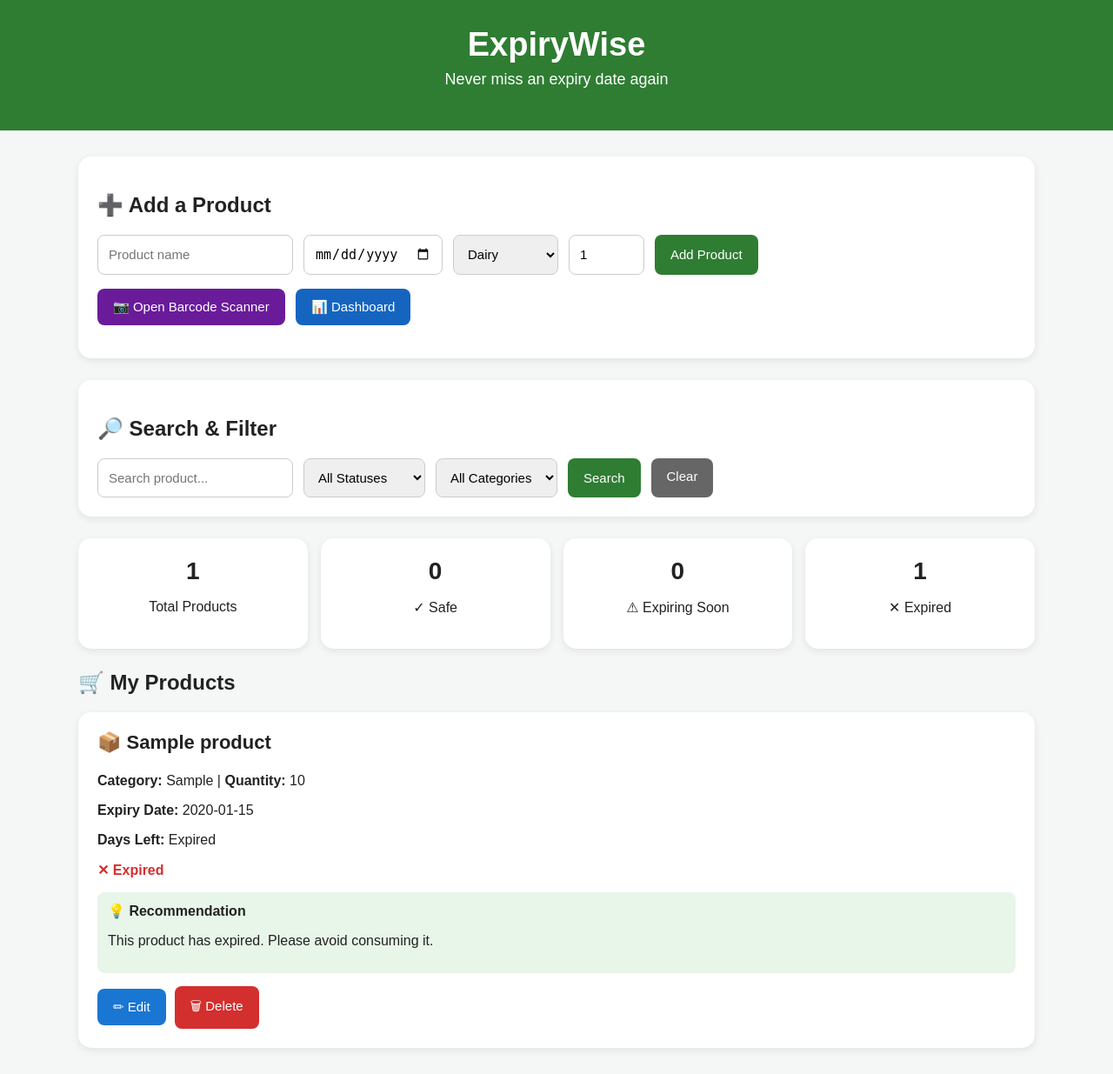
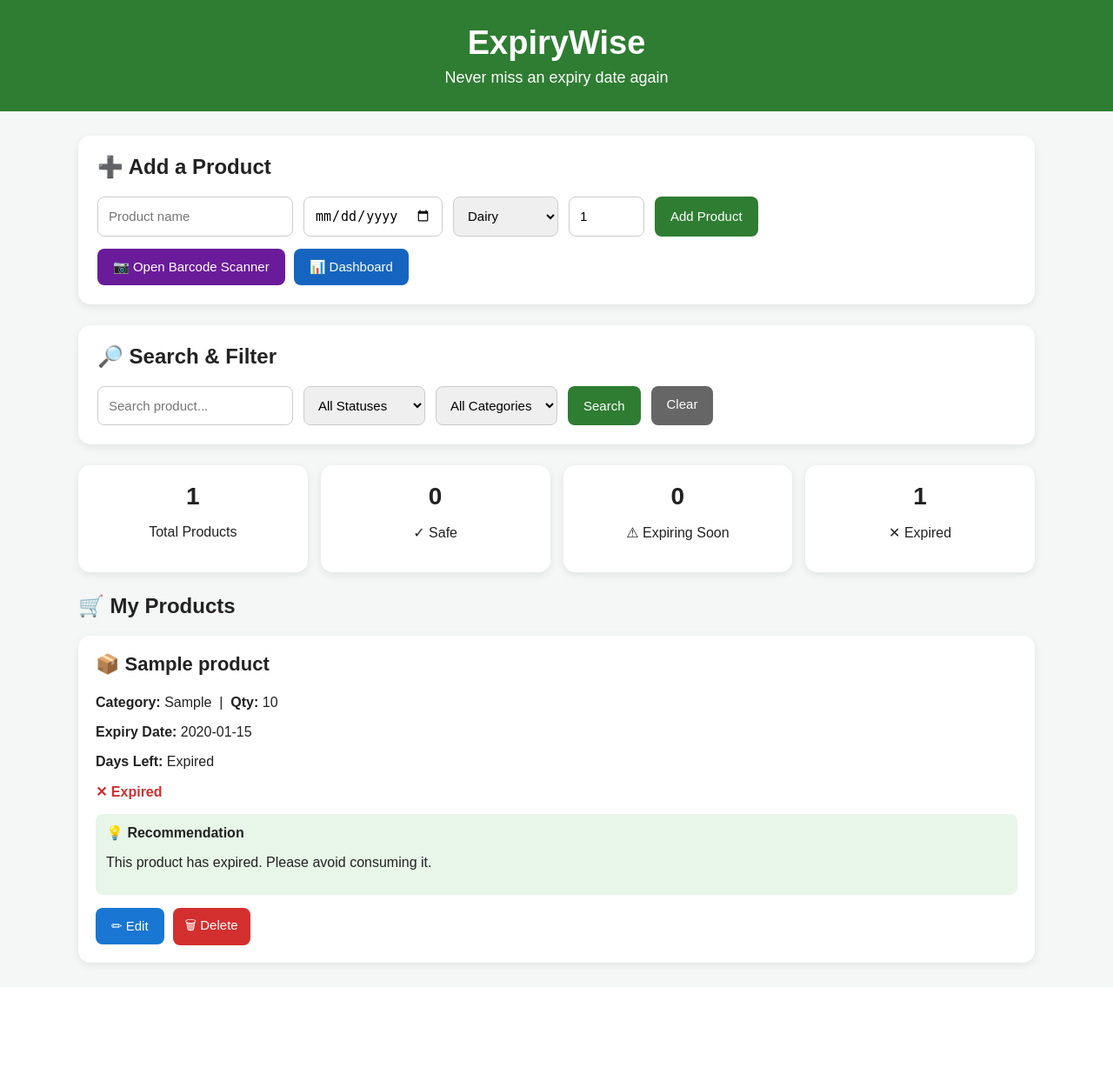
Before and after one commit to prasanthika2008-lgtm/ExpiryWise, a Flask app: page / in a window 1280 px wide. Shown: the whole page at 87% size. After the commit the page ends 1116 px from the top, so only its background shows below. Run offline with Flask 3, Linux system fonts and the light colour scheme; tables that the repository leaves empty hold one stand-in row (values such as "Sample post").

Commit message:
Clean up index.html styling and update .gitignore

```diff
--- a/templates/index.html
+++ b/templates/index.html
@@ -14,22 +14,23 @@
         }
         header {
             background: #2e7d32;
-            color: white;
-            padding: 30px;
+            color: #fff;
+            padding: 28px 18px;
             text-align: center;
         }
         header h1 { margin: 0; font-size: 38px; }
-        header p { margin-top: 8px; font-size: 18px; }
-        .container { width: 90%; max-width: 1100px; margin: 30px auto; }
-        .add-box, .search-box, .stat, .card, .empty {
-            background: white;
-            padding: 22px;
-            border-radius: 15px;
-            box-shadow: 0 3px 10px rgba(0,0,0,.08);
+        header p { margin: 8px 0 0; font-size: 18px; }
+        .container { width: 90%; max-width: 1100px; margin: 28px auto; }
+        .box, .stat, .card, .empty {
+            background: #fff;
+            border-radius: 14px;
+            box-shadow: 0 3px 10px rgba(0, 0, 0, .08);
         }
-        .add-box, .search-box { margin-bottom: 25px; }
+        .box { padding: 22px; margin-bottom: 24px; }
+        h2 { margin-top: 0; }
         form { display: flex; gap: 12px; flex-wrap: wrap; }
         input, select {
+            min-width: 0;
             padding: 12px;
             border: 1px solid #ccc;
             border-radius: 8px;
@@ -41,7 +42,7 @@
             border: none;
             border-radius: 8px;
             background: #2e7d32;
-            color: white;
+            color: #fff;
             cursor: pointer;
             text-decoration: none;
             font-size: 15px;
@@ -54,13 +55,17 @@
             border-radius: 8px;
             margin-bottom: 12px;
         }
+        .button-row { display: flex; flex-wrap: wrap; gap: 10px; margin-top: 14px; }
+        .scanner-btn { background: #6a1b9a; }
+        .dashboard-btn { background: #1565c0; }
+        .clear-btn { background: #666; }
         .stats {
             display: grid;
             grid-template-columns: repeat(auto-fit, minmax(160px, 1fr));
             gap: 15px;
             margin-bottom: 25px;
         }
-        .stat { text-align: center; }
+        .stat { text-align: center; padding: 20px; }
         .stat h3 { margin: 0; font-size: 28px; }
         .reminder {
             background: #fff3cd;
@@ -75,7 +80,8 @@
             grid-template-columns: repeat(auto-fit, minmax(260px, 1fr));
             gap: 20px;
         }
-        .card h3 { margin-top: 0; font-size: 22px; }
+        .card { padding: 20px; min-width: 0; }
+        .card h3 { margin-top: 0; font-size: 22px; overflow-wrap: anywhere; }
         .safe { color: #2e7d32; font-weight: bold; }
         .soon { color: #f57c00; font-weight: bold; }
         .expired { color: #d32f2f; font-weight: bold; }
@@ -85,15 +91,17 @@
             border-radius: 8px;
             margin-top: 12px;
         }
-        .actions { margin-top: 15px; display: flex; gap: 10px; align-items: center; }
+        .actions { margin-top: 15px; display: flex; gap: 10px; align-items: center; flex-wrap: wrap; }
         .edit-btn { background: #1976d2; }
         .delete-btn { background: #d32f2f; }
-        .scanner-btn { background: #6a1b9a; margin-right: 8px; }
-        .empty { text-align: center; }
+        .delete-form { display: inline; margin: 0; }
+        .delete-form button { padding: 9px 14px; }
+        .empty { padding: 30px; text-align: center; }
         @media (max-width: 600px) {
             .container { width: 94%; }
-            form { flex-direction: column; }
-            input, select, form button { width: 100%; }
+            form:not(.delete-form) { flex-direction: column; }
+            input, select, form:not(.delete-form) button { width: 100%; }
+            header h1 { font-size: 32px; }
         }
     </style>
 </head>
@@ -104,19 +112,17 @@
 </header>
 
 <div class="container">
-    <div class="add-box">
+    <section class="box">
         <h2>➕ Add a Product</h2>
-
         {% if error %}
         <div class="error">⚠ {{ error }}</div>
         {% endif %}
 
-        <form method="POST">
+        <form method="POST" action="/">
             <input type="text" name="name" placeholder="Product name"
                    value="{{ prefill.name }}" maxlength="100" required>
-            <input type="date" name="expiry_date"
-                   value="{{ prefill.expiry_date }}" required>
-            <select name="category">
+            <input type="date" name="expiry_date" value="{{ prefill.expiry_date }}" required>
+            <select name="category" aria-label="Category">
                 {% for c in categories %}
                 <option value="{{ c }}" {% if prefill.category == c %}selected{% endif %}>{{ c }}</option>
                 {% endfor %}
@@ -126,34 +132,33 @@
             <input type="hidden" name="barcode" value="{{ prefill.barcode }}">
             <button type="submit">Add Product</button>
         </form>
+        <div class="button-row">
+            <a class="button scanner-btn" href="/scanner">📷 Open Barcode Scanner</a>
+            <a class="button dashboard-btn" href="/dashboard">📊 Dashboard</a>
+        </div>
+    </section>
 
-        <p>
-            <a class="button scanner-btn" href="/scanner">📷 Open Barcode Scanner</a>
-            <a class="button" style="background:#1565c0" href="/dashboard">📊 Dashboard</a>
-        </p>
-    </div>
-
-    <div class="search-box">
+    <section class="box">
         <h2>🔎 Search &amp; Filter</h2>
-        <form method="GET">
+        <form method="GET" action="/">
             <input type="text" name="search" placeholder="Search product..."
                    value="{{ request.args.get('search', '') }}">
-            <select name="status">
+            <select name="status" aria-label="Filter by status">
                 <option value="">All Statuses</option>
                 <option value="Safe" {% if request.args.get('status') == 'Safe' %}selected{% endif %}>Safe</option>
                 <option value="Expiring Soon" {% if request.args.get('status') == 'Expiring Soon' %}selected{% endif %}>Expiring Soon</option>
                 <option value="Expired" {% if request.args.get('status') == 'Expired' %}selected{% endif %}>Expired</option>
             </select>
-            <select name="category">
+            <select name="category" aria-label="Filter by category">
                 <option value="">All Categories</option>
                 {% for c in categories %}
                 <option value="{{ c }}" {% if request.args.get('category') == c %}selected{% endif %}>{{ c }}</option>
                 {% endfor %}
             </select>
             <button type="submit">Search</button>
-            <a class="button" href="/" style="background:#666">Clear</a>
+            <a class="button clear-btn" href="/">Clear</a>
         </form>
-    </div>
+    </section>
 
     <div class="stats">
         <div class="stat"><h3>{{ total }}</h3><p>Total Products</p></div>
@@ -162,61 +167,58 @@
         <div class="stat"><h3>{{ expired_count }}</h3><p>✕ Expired</p></div>
     </div>
 
-    <!-- Expiry Reminder -->
-{% if reminder_count > 0 %}
+    {# Prefer the unfiltered count passed by app.py; fall back safely if it is absent. #}
+    {% if reminder_count is defined %}
+        {% set display_reminder_count = reminder_count %}
+    {% else %}
+        {% set display_reminder_count = products | selectattr('status', 'equalto', 'Expiring Soon') | list | length %}
+    {% endif %}
+    {% if display_reminder_count > 0 %}
     <div class="reminder">
         <h2>⚠️ Expiry Reminder</h2>
-    <p>
-        {{ reminder_count }} product(s) are expiring within
-        the next 5 days. Please check them and use them soon!
-    </p>
+        <p>{{ display_reminder_count }} product(s) are expiring within 5 days. Please use them soon!</p>
     </div>
     {% endif %}
 
     <h2>🛒 My Products</h2>
-
     {% if products %}
     <div class="products">
         {% for product in products %}
-        <div class="card">
+        <article class="card">
             <h3>
-                {% if product.name|lower == "milk" %}🥛
-                {% elif product.name|lower == "bread" %}🍞
-                {% elif product.name|lower == "rice" %}🍚
+                {% if product.name|lower == 'milk' %}🥛
+                {% elif product.name|lower == 'bread' %}🍞
+                {% elif product.name|lower == 'rice' %}🍚
                 {% else %}📦{% endif %}
                 {{ product.name }}
             </h3>
-
-            <p><strong>Category:</strong> {{ product.category }} |
-               <strong>Quantity:</strong> {{ product.quantity }}</p>
+            <p><strong>Category:</strong> {{ product.category }} &nbsp;|&nbsp;
+               <strong>Qty:</strong> {{ product.quantity }}</p>
             <p><strong>Expiry Date:</strong> {{ product.expiry_date }}</p>
             <p><strong>Days Left:</strong>
                 {% if product.days_left < 0 %}Expired
                 {% elif product.days_left == 0 %}Expires today
-                {% else %}{{ product.days_left }} day(s){% endif %}
+                {% else %}{{ product.days_left }} days{% endif %}
             </p>
-
-            {% if product.status == "Safe" %}
+            {% if product.status == 'Safe' %}
                 <p class="safe">✓ Safe</p>
-            {% elif product.status == "Expiring Soon" %}
+            {% elif product.status == 'Expiring Soon' %}
                 <p class="soon">⚠ Expiring Soon</p>
             {% else %}
                 <p class="expired">✕ Expired</p>
             {% endif %}
-
             <div class="recommendation">
                 <strong>💡 Recommendation</strong>
                 <p>{{ product.recommendation }}</p>
             </div>
-
             <div class="actions">
                 <a class="button edit-btn" href="/edit/{{ product.id }}">✏ Edit</a>
-                <form method="POST" action="/delete/{{ product.id }}"
+                <form class="delete-form" method="POST" action="/delete/{{ product.id }}"
                       onsubmit="return confirm('Are you sure you want to delete this product?');">
-                    <button type="submit" class="delete-btn">🗑 Delete</button>
+                    <button class="delete-btn" type="submit">🗑 Delete</button>
                 </form>
             </div>
-        </div>
+        </article>
         {% endfor %}
     </div>
     {% else %}
```
Lines whose indentation alone changed are shown as unchanged.
